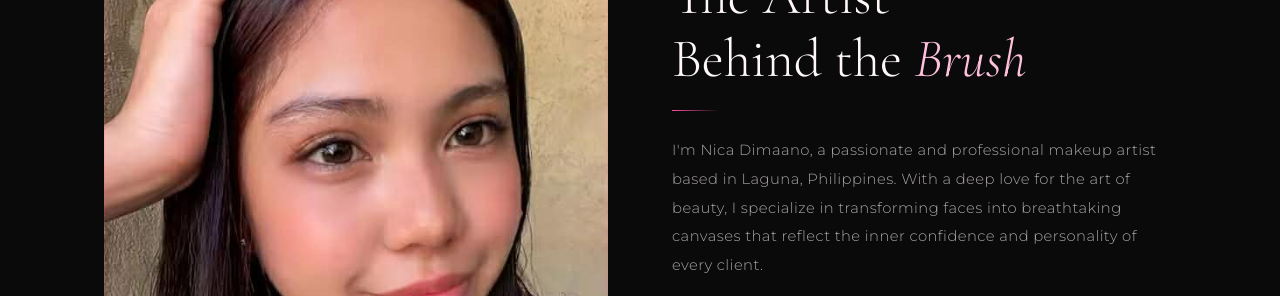
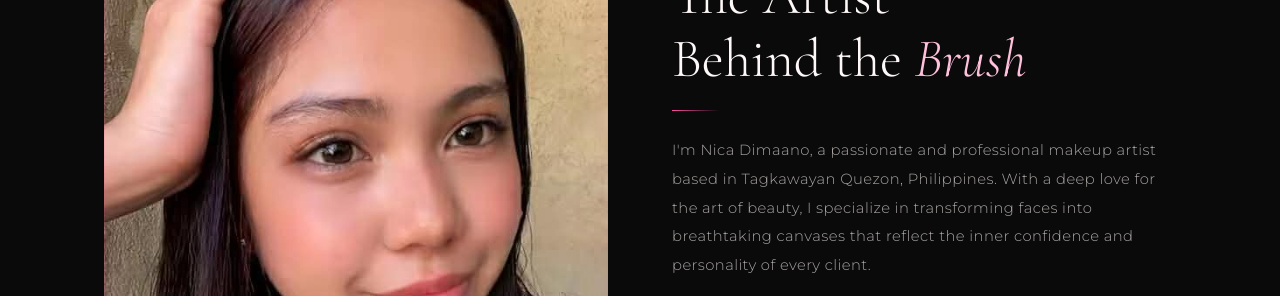
Before and after one commit to Naldzie/nicamakeup-official, a plain HTML site: page index.html in a window 1280 px wide. Shown: the part 1020-1316 px from the top of the page. Drawn offline with nearby package versions, Linux system fonts and the light colour scheme.

Commit message:
Update index.html

```diff
--- a/index.html
+++ b/index.html
@@ -753,7 +753,7 @@
         <p class="section-label reveal">✦ About Me</p>
         <h2 class="section-title reveal">The Artist<br>Behind the <em>Brush</em></h2>
         <div class="divider reveal"></div>
-        <p class="reveal">I'm Nica Dimaano, a passionate and professional makeup artist based in Laguna, Philippines. With a deep love for the art of beauty, I specialize in transforming faces into breathtaking canvases that reflect the inner confidence and personality of every client.</p>
+        <p class="reveal">I'm Nica Dimaano, a passionate and professional makeup artist based in Tagkawayan Quezon, Philippines. With a deep love for the art of beauty, I specialize in transforming faces into breathtaking canvases that reflect the inner confidence and personality of every client.</p>
         <p class="reveal">From flawless bridal looks to bold editorial glam, I bring precision, creativity, and heart into every brushstroke. My mission is simple: to make you feel extraordinary on your most important days.</p>
         <div class="about-stats reveal">
           <div>
```
